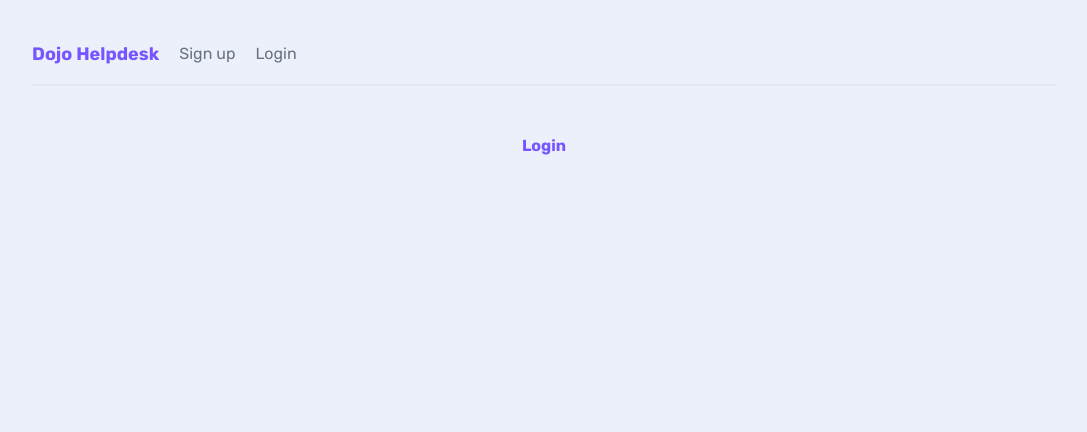
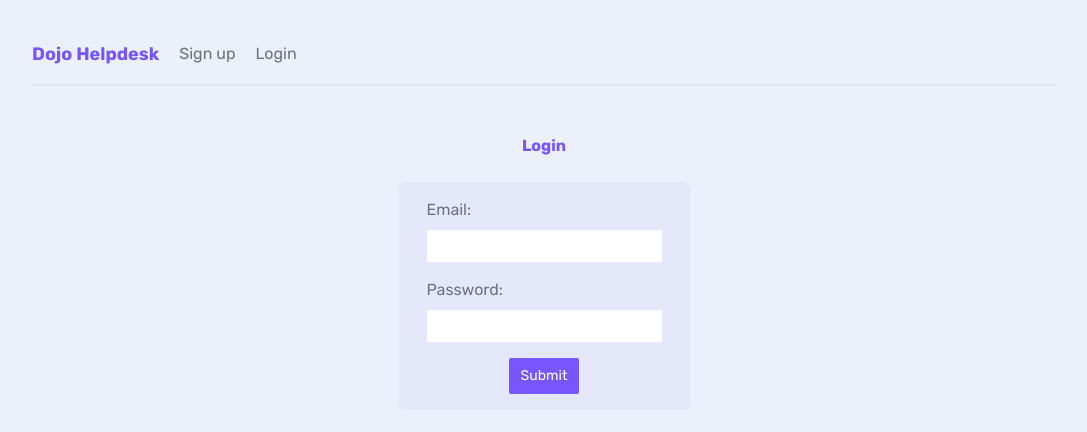
Before and after one commit to conalesej/first-nextjs-project, a Next.js app: page /login in a window 1280 px wide. Shown: the top 432 px of the page, without its empty margins (96-1183 px from the left). Built offline with nearby package versions, Linux system fonts and the light colour scheme.

Commit message:
checkpoint: Part 23 - Making the Auth forms

```diff
--- /dev/null
+++ b/app/(auth)/AuthForm.tsx
@@ -0,0 +1,42 @@
+"use client";
+import React, { useState } from "react";
+
+interface IAuthForm {
+  handleSubmit: (
+    e: React.FormEvent<HTMLFormElement>,
+    email: string,
+    password: string
+  ) => void;
+}
+const AuthForm: React.FC<IAuthForm> = ({ handleSubmit }) => {
+  const [email, setEmail] = useState("");
+  const [password, setPassword] = useState("");
+
+  return (
+    <>
+      <form onSubmit={(e) => handleSubmit(e, email, password)}>
+        <label>
+          <span>Email:</span>
+          <input
+            type="email"
+            onChange={(e) => setEmail(e.target.value)}
+            value={email}
+            required
+          />
+        </label>
+        <label>
+          <span>Password:</span>
+          <input
+            type="password"
+            onChange={(e) => setPassword(e.target.value)}
+            value={password}
+            required
+          />
+        </label>
+        <button className="btn-primary">Submit</button>
+      </form>
+    </>
+  );
+};
+
+export default AuthForm;
--- a/app/(auth)/login/page.tsx
+++ b/app/(auth)/login/page.tsx
@@ -1,11 +1,23 @@
-import React from 'react'
+"use client"
+import React from "react";
+import AuthForm from "../AuthForm";
 
 const Login = () => {
+  const handleSubmit = async (
+    e: React.FormEvent<HTMLFormElement>,
+    email: string,
+    password: string
+  ) => {
+    e.preventDefault();
+    console.log("user login", { email, password });
+
+  };
   return (
     <main>
-        <h2 className="text-center">Login</h2>
+      <h2 className="text-center">Login</h2>
+      <AuthForm handleSubmit={handleSubmit} />
     </main>
-  )
-}
+  );
+};
 
-export default Login
+export default Login;
--- a/app/(auth)/signup/page.tsx
+++ b/app/(auth)/signup/page.tsx
@@ -1,11 +1,22 @@
-import React from 'react'
+"use client";
+import React from "react";
+import AuthForm from "../AuthForm";
 
 const Signup = () => {
+  const handleSubmit = async (
+    e: React.FormEvent<HTMLFormElement>,
+    email: string,
+    password: string
+  ) => {
+    e.preventDefault();
+    console.log("user signup", { email, password });
+  };
   return (
     <main>
-        <h2 className="text-center">Signup</h2>
+      <AuthForm handleSubmit={handleSubmit} />
+      <h2 className="text-center">Signup</h2>
     </main>
-  )
-}
+  );
+};
 
-export default Signup
+export default Signup;
```
